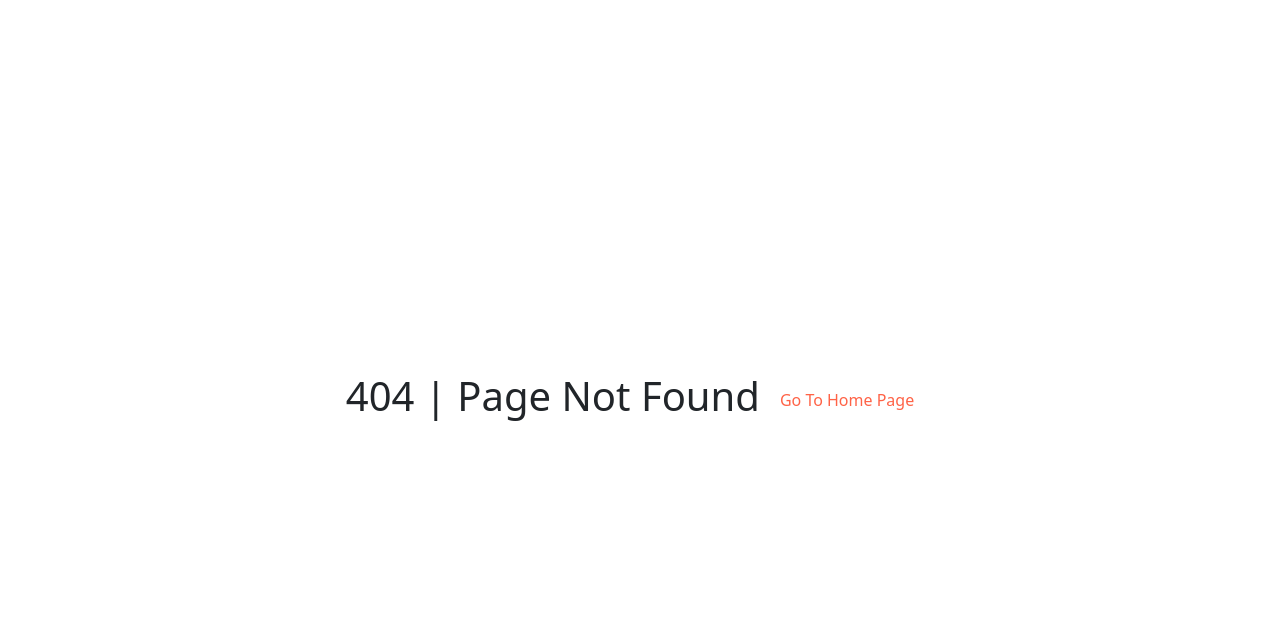
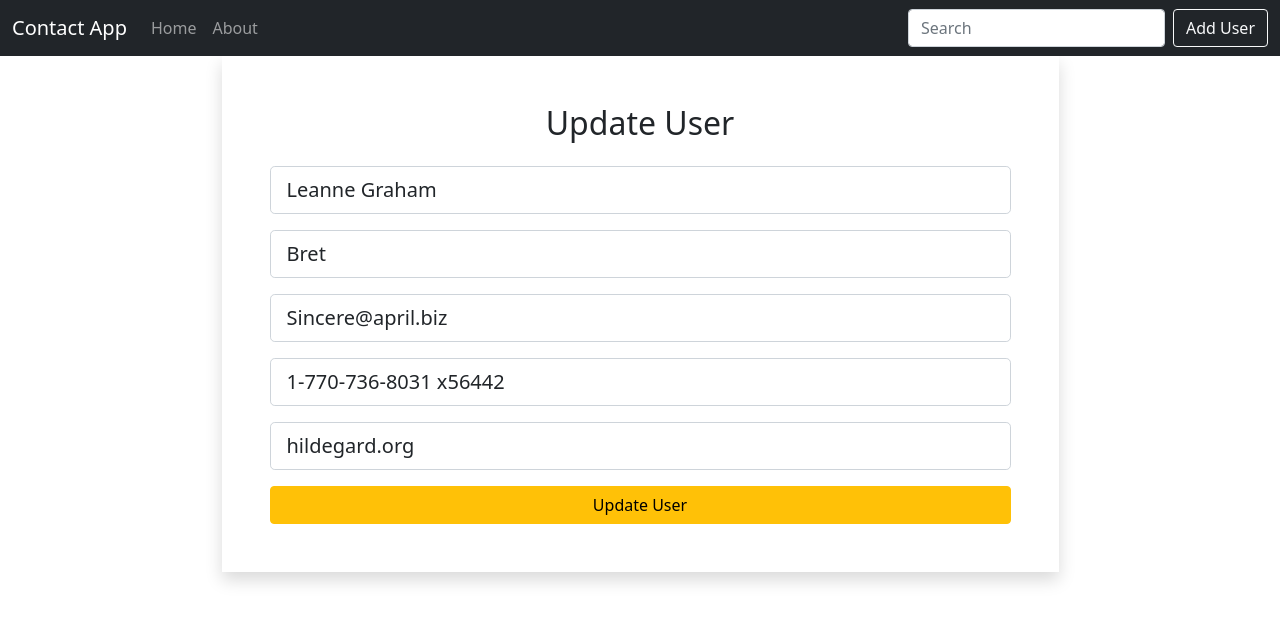
Before and after one commit to taiseen/react_user_crud_app, a React (Create React App) app: page /user/edit/1 in a window 1280 px wide. Before the commit this address had no page. Shown: the top 622 px of the page. Built offline with nearby package versions, Linux system fonts and the light colour scheme; data requests are answered from the project's data file.

Commit message:
CRUD ==> OK

```diff
--- a/src/App.js
+++ b/src/App.js
@@ -8,6 +8,8 @@ import PageNotFound from "./components/PageNotFound";
 import NavBar from './components/NavBar';
 import UserContextProvider from "./components/Context/UserContext";
 import UserAdd from "./components/UserAdd";
+import UserEdit from "./components/UserEdit";
+import UserView from "./components/UserView";
 
 const App = () => {
 
@@ -20,6 +22,8 @@ const App = () => {
                     <Route path="/contact" component={Contact} />
                     <Route path="/about" component={About} />
                     <Route path="/user/add" component={UserAdd} />
+                    <Route path="/user/edit/:id" component={UserEdit} />
+                    <Route path="/user/view/:id" component={UserView} />
                     <Route component={PageNotFound} />
                 </Switch>
             </Router>
--- a/src/components/About.js
+++ b/src/components/About.js
@@ -1,7 +1,33 @@
 const About = () => {
     return (
-        <div>
-            <h1 className="py-4">About</h1>
+        <div className="container">
+            <h1 className="py-4">Learning Context From This Project</h1>
+            <ol className="list-group mb-5">
+                <li className="list-group-item">Link .vs NavLink <strong>(exact)</strong></li>
+                <li className="list-group-item">PageNotFound FullScreen tricks | Custom CSS</li>
+                <li className="list-group-item">Yarn base project + JSON Server needful concept</li>
+                <li className="list-group-item">Run <strong>multiple script</strong> at same time ( React + JSON Server )
+                    <ul>
+                        <li>yarn add concurrently</li>
+                        <li>package.json --> script
+                            <ul>
+                                <li><strong>"json-server":</strong> "json-server --watch <strong>./src/db/</strong>db.json --port 8000"</li>
+                                <li><strong>"start:dev":</strong> "concurrently \"yarn <strong>start</strong>\" \"yarn run <strong>json-server</strong>\""</li>
+                            </ul>
+                        </li>
+                    </ul>
+                </li>
+                <li className="list-group-item">array of objects | data list <strong>reverse()</strong> order</li>
+                <li className="list-group-item">input system | <strong>name</strong> attribute <u>become object property</u></li>
+                <li className="list-group-item"><strong>onChange</strong> event | make a common function & pass event Object</li>
+                <li className="list-group-item">setUser(<strong>{` ...user , [e.target.name] : e.target.value `}</strong>)</li>
+                <li className="list-group-item"> export const <strong>baseURL</strong> = 'http://localhost:8000/users/' </li>
+                <li className="list-group-item">await axios<strong>.get</strong>( baseURL )</li>
+                <li className="list-group-item">await axios<strong>.get</strong>( baseURL + id )</li>
+                <li className="list-group-item">await axios<strong>.post</strong>( baseURL + id , <strong>object</strong> )</li>
+                <li className="list-group-item">await axios<strong>.put</strong>( baseURL + id )</li>
+                <li className="list-group-item">await axios<strong>.delete</strong>( baseURL + id )</li>
+            </ol>
         </div>
     );
 };
--- a/src/components/BaseURL.js
+++ b/src/components/BaseURL.js
@@ -1 +1 @@
-export const baseURL = 'http://localhost:8000/users';
+export const baseURL = 'http://localhost:8000/users/';
--- a/src/components/Context/UserContext.js
+++ b/src/components/Context/UserContext.js
@@ -7,16 +7,19 @@ export const UserContext = createContext();
 const UserContextProvider = ({ children }) => {
 
     const [users, setUsers] = useState([]);
+    console.log(users)
+
+    // get all user from server...
+    const loadUsers = async () => {
+        const result = await axios.get(baseURL);
+        setUsers(result.data.reverse());
+    }
+
 
     useEffect(() => {
         loadUsers();
     }, []);
 
-    // get all user from server...
-    const loadUsers = async () => {
-        const result = await axios.get(baseURL);
-        setUsers(result?.data.reverse());
-    }
 
     return (
         <UserContext.Provider value={{ users }}>
--- a/src/components/Home.js
+++ b/src/components/Home.js
@@ -1,16 +1,48 @@
-import { useContext } from "react";
+import axios from "axios";
+import { useContext, useEffect, useState } from "react";
 import { Link } from "react-router-dom";
+import { baseURL } from "./BaseURL";
 import { UserContext } from './Context/UserContext';
 
 const Home = () => {
+    document.title = "Home";
+    // const { users } = useContext(UserContext);
 
-    const { users } = useContext(UserContext);
+    //#####################################################
+
+    const [users, setUsers] = useState([]);
+    console.log(users)
+
+    // get all user from server...
+    const loadUsers = async () => {
+        const result = await axios.get(baseURL);
+        setUsers(result.data.reverse());
+    }
+
+    useEffect(() => {
+        loadUsers();
+    }, []);
+
+    //#####################################################
+
+    const deleteUser = async (id) => {
+        // delete from just UI
+        // const remainUsers = users.filter(user => user.id !== id);
+        // setUsers(remainUsers);
+
+        // delete from database
+        if (window.confirm('Are you sure you want to delete this?')) {
+            await axios.delete(baseURL + id);
+            loadUsers();
+        }
+    }
+
 
     return (
         <div className="container">
             <h1 className="py-4">Home</h1>
 
-            <table className="table">
+            <table className="table border shadow">
                 <thead className="table-dark">
                     <tr>
                         <th scope="col">ID</th>
@@ -21,18 +53,22 @@ const Home = () => {
                 </thead>
                 <tbody>
                     {
-                        users && users.map((user , index) => {
+                        users && users.map((user, index) => {
 
-                            const { name , email } = user;
+                            const { id, name, email } = user;
                             return (
                                 <tr key={index}>
                                     <th scope="row">{index + 1}</th>
                                     <td>{name}</td>
                                     <td>{email}</td>
                                     <td>
-                                        <Link to='' className="btn btn-primary">View</Link>
-                                        <Link to='' className="btn btn-outline-primary mx-2">Edit</Link>
-                                        <Link to='' className="btn btn-danger">Delete</Link>
+                                        {/* <Link to={`/user/view/${id}`} className="btn btn-primary">View</Link> */}
+                                        <Link to={{ pathname: `/user/view/${id}`, state: user }} className="btn btn-primary">View</Link>
+
+                                        <Link to={`/user/edit/${id}`} className="btn btn-outline-primary mx-2">Edit</Link>
+                                        {/* <Link to={{ pathname: `/user/edit/${id}`, state: user }} className="btn btn-outline-primary mx-2">Edit</Link> */}
+
+                                        <Link to='' className="btn btn-danger" onClick={() => deleteUser(id)}>Delete</Link>
                                     </td>
                                 </tr>
                             );
--- a/src/components/NavBar.js
+++ b/src/components/NavBar.js
@@ -19,12 +19,6 @@ const NavBar = () => {
                             </NavLink>
                         </li>
                         <li className="nav-item">
-                            <NavLink to="/contact" exact className="nav-link">
-                                Contact
-                            </NavLink>
-                        </li>
-
-                        <li className="nav-item">
                             <NavLink to="/about" exact className="nav-link">
                                 About
                             </NavLink>
--- a/src/components/UserAdd.js
+++ b/src/components/UserAdd.js
@@ -4,10 +4,11 @@ import axios from 'axios';
 import { baseURL } from './BaseURL';
 
 const UserAdd = () => {
+    document.title = "Add User";
 
     const [user, setUser] = useState({
         name: '',
-        userName: '',
+        username: '',
         email: '',
         phone: '',
         website: ''
@@ -15,7 +16,7 @@ const UserAdd = () => {
 
     const history = useHistory();
 
-    const { name, userName, email, phone, website } = user;
+    const { name, username, email, phone, website } = user;
 
     //take all input from input fields
     const handleInputFields = e => {
@@ -46,8 +47,8 @@ const UserAdd = () => {
                     <div className="form-group mb-3">
                         <input
                             type="text"
-                            name="userName"
-                            value={userName}
+                            name="username"
+                            value={username}
                             onChange={e => handleInputFields(e)}
                             placeholder="Username"
                             className="form-control form-control-lg" />
--- a/src/components/UserEdit.js
+++ b/src/components/UserEdit.js
@@ -1,8 +1,106 @@
+import { useEffect, useState } from "react";
+import { useHistory, useParams } from "react-router-dom";
+import axios from 'axios';
+import { baseURL } from './BaseURL';
 
-const UserEdit = () => {
+const UserEdit = (props) => {
+
+    document.title = "Update User";
+
+    const history = useHistory();
+    const { id } = useParams();
+
+    const [user, setUser] = useState({
+        name: '',
+        username: '',
+        email: '',
+        phone: '',
+        website: ''
+    });
+
+    //#####################################################
+    const loadUserInfo = async e => {
+        const user = await axios.get(baseURL + id);
+        setUser(user.data);
+    }
+
+    useEffect(() => {
+        loadUserInfo();
+    }, []);
+    //#####################################################
+
+    // useEffect(() => {
+    //     setUser(props.location.state);
+    // }, [])
+
+    const { name, username, email, phone, website } = user;
+
+    //take all input from input fields
+    const handleInputFields = e => {
+        setUser({ ...user, [e.target.name]: e.target.value });
+    }
+
+    const onSubmit = async e => {
+        e.preventDefault();
+        await axios.put(baseURL + id, user);
+        history.push('/');
+    }
+
     return (
-        <div>
+        <div className="container">
+            <div className="w-75 mx-auto shadow p-5">
 
+                <h2 className="text-center mb-4">Update User</h2>
+
+                <form onSubmit={onSubmit}>
+                    <div className="form-group mb-3">
+                        <input
+                            type="text"
+                            name="name"
+                            value={name}
+                            onChange={e => handleInputFields(e)}
+                            placeholder="Name"
+                            className="form-control form-control-lg" />
+                    </div>
+                    <div className="form-group mb-3">
+                        <input
+                            type="text"
+                            name="username"
+                            value={username}
+                            onChange={e => handleInputFields(e)}
+                            placeholder="Username"
+                            className="form-control form-control-lg" />
+                    </div>
+                    <div className="form-group mb-3">
+                        <input
+                            type="text"
+                            name="email"
+                            value={email}
+                            onChange={e => handleInputFields(e)}
+                            placeholder="Email"
+                            className="form-control form-control-lg" />
+                    </div>
+                    <div className="form-group mb-3">
+                        <input
+                            type="text"
+                            name="phone"
+                            value={phone}
+                            onChange={e => handleInputFields(e)}
+                            placeholder="Phone Number"
+                            className="form-control form-control-lg" />
+                    </div>
+                    <div className="form-group mb-3">
+                        <input
+                            type="text"
+                            name="website"
+                            value={website}
+                            onChange={e => handleInputFields(e)}
+                            placeholder="Website"
+                            className="form-control form-control-lg" />
+                    </div>
+                    <button type="submit" className="btn btn-warning w-100">Update User</button>
+                </form>
+            </div>
         </div>
     );
 };
--- /dev/null
+++ b/src/components/UserView.js
@@ -0,0 +1,18 @@
+const UserView = ({ location }) => {
+    const { id, name, username, email, phone, website } = location.state;
+
+    return (
+        <div className="container">
+            <h1 className="display-4">DB User id : {id}</h1>
+            <ul className="list-group w-50">
+                <li className="list-group-item"><strong>Name :</strong> {name}</li>
+                <li className="list-group-item"><strong>User Name :</strong> {username}</li>
+                <li className="list-group-item"><strong>Email : </strong>{email}</li>
+                <li className="list-group-item"><strong>Phone : </strong>{phone}</li>
+                <li className="list-group-item"><strong>Website : </strong>{website}</li>
+            </ul>
+        </div>
+    );
+};
+
+export default UserView;
--- a/src/db/db.json
+++ b/src/db/db.json
@@ -186,7 +186,7 @@
     },
     {
       "id": 9,
-      "name": "Glenna Reichert",
+      "name": "Petar Parker",
       "username": "Delphine",
       "email": "Chaim_McDermott@dana.io",
       "address": {
@@ -209,9 +209,9 @@
     },
     {
       "id": 10,
-      "name": "Clementina DuBuque",
+      "name": "Taiseen Khan",
       "username": "Moriah.Stanton",
-      "email": "Rey.Padberg@karina.biz",
+      "email": "Rey.Padberg",
       "address": {
         "street": "Kattie Turnpike",
         "suite": "Suite 198",
@@ -229,22 +229,6 @@
         "catchPhrase": "Centralized empowering task-force",
         "bs": "target end-to-end models"
       }
-    },
-    {
-      "name": "taiseen",
-      "userName": "Taiseen",
-      "email": "taiseen.cse@gmail.com",
-      "phone": "01717416412",
-      "website": "www.taiseen.com",
-      "id": 15
-    },
-    {
-      "name": "taiseen",
-      "userName": "Taiseen",
-      "email": "alex@gmail.com",
-      "phone": "0123456789",
-      "website": "www.taiseen.com",
-      "id": 16
     }
   ]
 }
```
